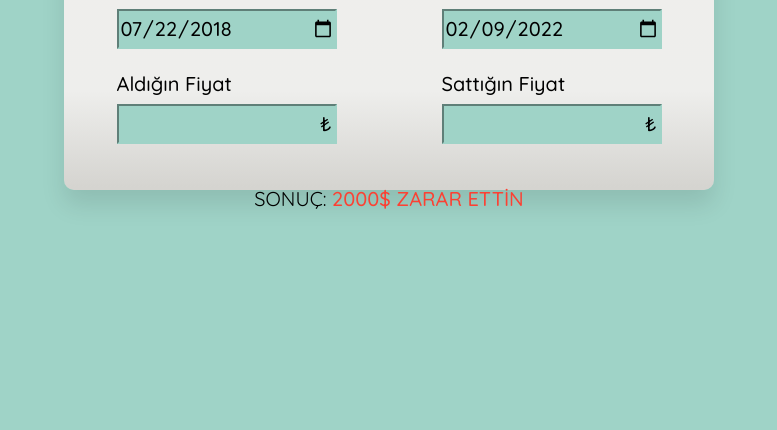
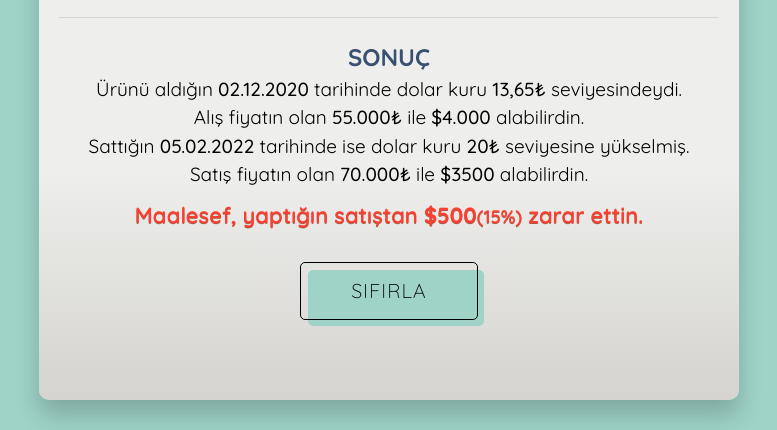
Before and after one commit to Ethnotronix/karzarar, a plain HTML site: page index.html in a window 1280 px wide. Shown: the part 370-800 px from the top of the page, without its empty margins (251-1028 px from the left). Drawn offline with Linux system fonts and the light colour scheme.

Commit message:
feat: result container, calculate button, reset button, favicons

```diff
--- a/css/reset.css
+++ b/css/reset.css
@@ -13,8 +13,11 @@
   /*
     3. Allow percentage-based heights in the application
   */
-  html, body {
+  html {
     height: 100%;
+  }
+  body {
+    min-height: 100%;
   }
   /*
     Typographic tweaks!
--- a/css/styles.css
+++ b/css/styles.css
@@ -1,19 +1,15 @@
 @import url("https://fonts.googleapis.com/css2?family=Quicksand:wght@300;400;500;600;700&display=swap");
 
 html {
-  height: 100%;
-  width: 100%;
   font-size: 10px;
 }
 
 body {
   background-color: #9fd3c7;
   font-family: "Quicksand", sans-serif;
-  display: grid;
-  grid-template-columns: 1fr;
-  grid-template-rows: 100vh;
+  display: flex;
+  justify-content: center;
   align-items: center;
-  justify-items: center; /* adjusted */
 }
 .main {
   background-image: linear-gradient(
@@ -24,14 +20,16 @@ body {
     #efeeec 75%,
     #e9e9e7 100%
   );
-  box-shadow: 0 15px 25px rgba(0, 0, 0, 0.1);
+  padding: 2rem;
+  box-shadow: 0 15px 25px rgba(0, 0, 0, 0.2);
   border-radius: 1rem;
   width: 90vw;
-  max-width: 65rem;
-  height: 40vh;
+  max-width: 70rem;
   display: flex;
   justify-content: center;
   align-items: center;
+  position: relative;
+  z-index: 0;
 }
 
 .container {
@@ -42,14 +40,9 @@ body {
   text-align: center;
   font-size: 4.5rem;
   color: #142d4c;
-}
-@media screen and (max-width: 600px) {
-  .header h1 {
-    font-size: 3rem;
-  }
-  .main {
-    height: 80vh;
-  }
+  line-height: normal;
+  margin-bottom: 3rem;
+  text-shadow: 3px 3px #9fd3c7;
 }
 
 .first-container {
@@ -64,41 +57,49 @@ body {
   color: #385170;
 }
 .result-container {
-  margin-top: 2rem;
-  display: flex;
-  flex-wrap: wrap;
-  justify-content: space-around;
+  margin-top: 1rem;
+  text-align: center;
+  margin-bottom: 2rem;
+}
+.result-container h3 {
+  font-size: 2.4rem;
+  color: #385170;
 }
 .result-container p span {
-  font-weight: 400;
+  font-weight: 500;
   color: #000;
 }
 .result-container p {
-  font-size: 2rem;
-  font-weight: 500;
+  font-size: 1.9rem;
+  font-weight: 400;
+}
+.result-container .summary {
+  margin-top: 1rem;
+  font-size: 2.2rem;
+  font-weight: 600;
 }
 .result-container p.loss {
   color: rgba(255, 61, 47, 0.973);
-}
-
-.result-container p.loss {
-  color: rgba(255, 61, 47, 0.973);
+  text-shadow: 0px 1px #ac5d49;
 }
 
 .result-container p.profit {
-  color: rgba(36, 212, 74, 0.973);
+  color: rgba(112, 192, 92, 0.973);
+  text-shadow: 1px 1px #9fd3c7;
 }
 
-.date input,
-.price input {
+.date input {
   width: 22rem;
   height: 4rem;
+  padding-left: 0.5rem;
   margin-bottom: 2rem;
   font-size: 2rem;
   font-weight: 500;
-  border-color: #9fd3c7;
+  border: none;
   background-color: #9fd3c7;
+  border-radius: 0.5rem;
 }
+
 .date label,
 .price label {
   font-size: 2rem;
@@ -106,14 +107,116 @@ body {
   display: block;
   margin-bottom: 0.5rem;
 }
-.input-currency {
-  position: relative;
-}
-.input-currency .currency {
-  position: absolute;
+input.input-price {
+  border: none;
+  outline: none;
+  background-color: transparent;
   font-size: 2rem;
   font-weight: 500;
-  top: 0.5rem;
-  right: 0.5rem;
+  width: 19.5rem;
+}
+.price-input-container {
+  height: 4rem;
+  margin-bottom: 2rem;
+  background-color: #9fd3c7;
+  border-radius: 0.5rem;
+  display: flex;
+}
+.price-input-container .symbol {
+  font-size: 2rem;
+  font-weight: 500;
+  padding-left: 1rem;
+  padding-top: 0.5rem;
+  padding-bottom: 0.5rem;
+  line-height: 3rem;
+}
+
+.price-input-container:focus-within,
+.date input:focus-within {
+  outline: #000 2px solid;
+  border-radius: 0.5rem;
+}
+
+hr {
+  color: #9fd3c7;
+  opacity: 0.3;
+}
+
+input.input-price::-webkit-outer-spin-button,
+input.input-price::-webkit-inner-spin-button {
+  -webkit-appearance: none;
+  margin: 0;
+}
+
+/* Firefox */
+input.input-price[type="number"] {
+  -moz-appearance: textfield;
+}
+
+/* Fill button styling: https://codepen.io/joebocock/pen/ZEWoMPb */
+.fill {
+  font-size: 20px;
+  font-weight: 200;
+  letter-spacing: 1px;
+  padding: 13px 50px 13px;
+  outline: 0;
+  border: 1px solid black;
+  cursor: pointer;
+  position: relative;
+  background-color: rgba(0, 0, 0, 0);
+}
+
+.fill::after {
+  content: "";
+  background-color: #ffe54c;
+  width: 100%;
+  z-index: -1;
+  position: absolute;
+  height: 100%;
+  top: 7px;
+  left: 7px;
+  transition: 0.2s;
+}
+.button-container {
+  text-align: center;
+  padding: 3rem;
+}
+.calculate-button {
+  border-radius: 0.5rem;
+}
+.calculate-button::after {
+  border-radius: 0.5rem;
   background-color: #9fd3c7;
 }
+
+.fill:hover::after {
+  top: 0px;
+  left: 0px;
+}
+/* End of Fill Button  */
+
+.result-container {
+  padding: 1rem 2rem 1rem 2rem;
+}
+.calculate-container {
+  display: none;
+}
+
+@media screen and (max-width: 767px) {
+  html {
+    font-size: 7.3px;
+  }
+  .main {
+    width: 100%;
+    min-height: 100vh;
+    border-radius: 0;
+  }
+  .result-container {
+    padding: 1rem 2rem 1rem 2rem;
+}
+}
+@media screen and (max-width: 320px) {
+  .button-container {
+    padding: 3rem 1rem 3rem 1rem;
+  }
+}
--- a/index.html
+++ b/index.html
@@ -21,9 +21,10 @@
     />
     <meta property="og:image" content="image.png" />
 
-    <link rel="icon" href="/favicon.ico" />
-    <link rel="icon" href="/favicon.svg" type="image/svg+xml" />
-    <link rel="apple-touch-icon" href="/apple-touch-icon.png" />
+    <link rel="apple-touch-icon" sizes="180x180" href="/apple-touch-icon.png" />
+    <link rel="icon" type="image/png" sizes="32x32" href="/favicon-32x32.png" />
+    <link rel="icon" type="image/png" sizes="16x16" href="/favicon-16x16.png" />
+    <link rel="manifest" href="/site.webmanifest" />
 
     <link rel="stylesheet" href="css/styles.css" />
     <link rel="stylesheet" href="css/reset.css" />
@@ -53,8 +54,8 @@
             </div>
             <div class="price">
               <label> Aldığın Fiyat </label>
-              <div class="input-currency">
-                <span class="currency">₺</span>
+              <div class="price-input-container">
+                <span class="symbol">₺</span>
                 <input type="number" class="input-price" id="buy-price" />
               </div>
             </div>
@@ -77,15 +78,42 @@
             </div>
             <div class="price">
               <label> Sattığın Fiyat </label>
-              <div class="input-currency">
-                <span class="currency">₺</span>
+              <div class="price-input-container">
+                <span class="symbol">₺</span>
                 <input type="number" class="input-price" id="sale-price" />
               </div>
             </div>
           </div>
         </div>
+
+        <hr />
+        <div class="calculate-container">
+          <div class="button-container">
+        <button type="button" class="fill calculate-button" id="calculate-button">
+          HESAPLA
+        </button>
+      </div>
+      </div>
         <div class="result-container">
-          <p class="loss"><span>SONUÇ:</span> 2000$ ZARAR ETTİN</p>
+          <h3>SONUÇ</h3>
+          <p>
+            Ürünü aldığın <span>02.12.2020</span> tarihinde dolar kuru
+            <span>13,65₺</span> seviyesindeydi.<br />
+            Alış fiyatın olan <span>55.000₺</span> ile
+            <span>$4.000</span> alabilirdin.<br />
+            Sattığın <span>05.02.2022</span> tarihinde ise dolar kuru
+            <span>20₺</span> seviyesine yükselmiş. Satış fiyatın olan
+            <span>70.000₺</span> ile <span>$3500</span> alabilirdin.
+          </p>
+          <p class="summary loss">
+            Maalesef, yaptığın satıştan <b>$500</b><small>(15%)</small> zarar
+            ettin.
+          </p>
+          <div class="button-container">
+          <button type="button" class="fill calculate-button" id="calculate-button">
+            SIFIRLA
+          </button>
+        </div>
         </div>
       </div>
     </div>
```
Also changed, not shown: android-chrome-192x192.png (added), android-chrome-512x512.png (added), apple-touch-icon.png (added), favicon-16x16.png (added), favicon-32x32.png (added), favicon.ico (added), site.webmanifest (added).
